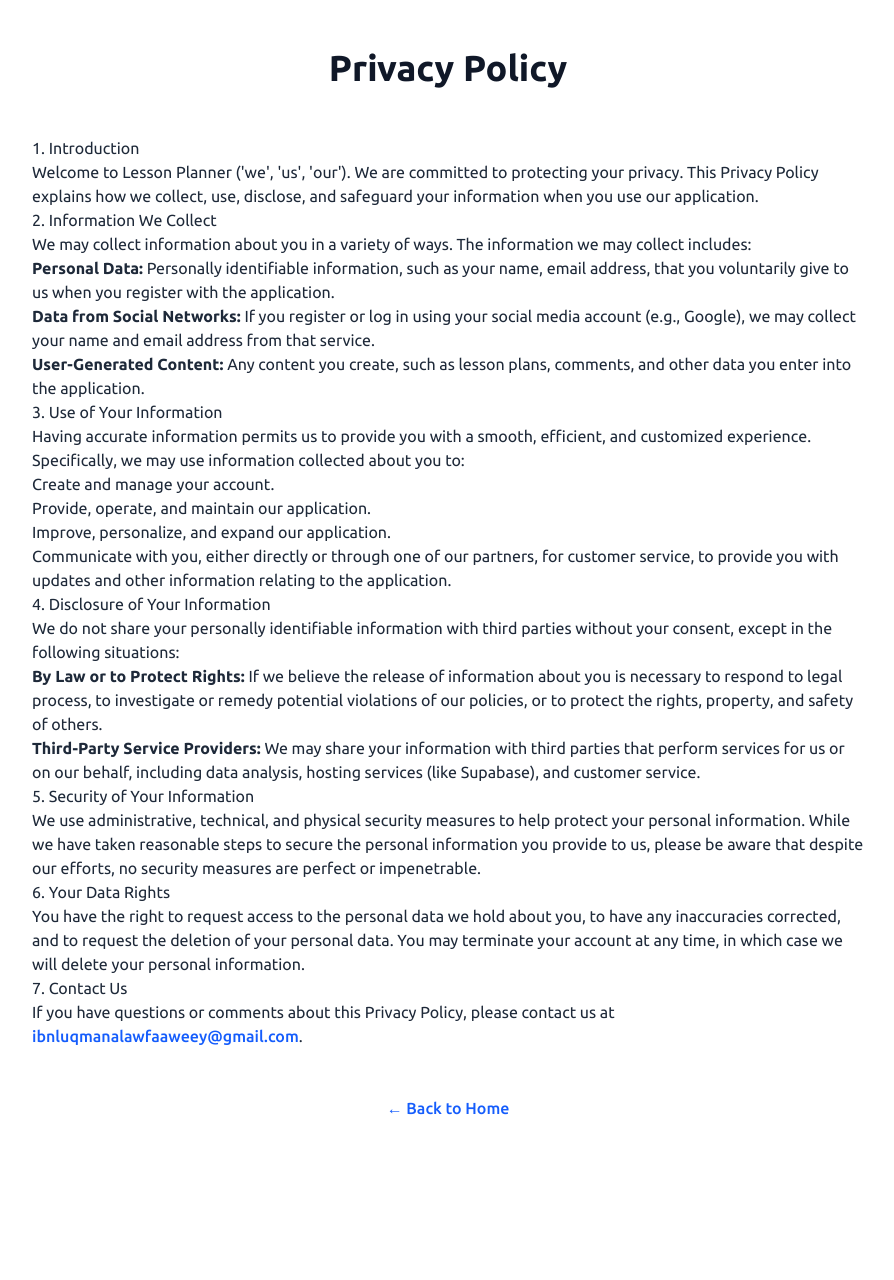
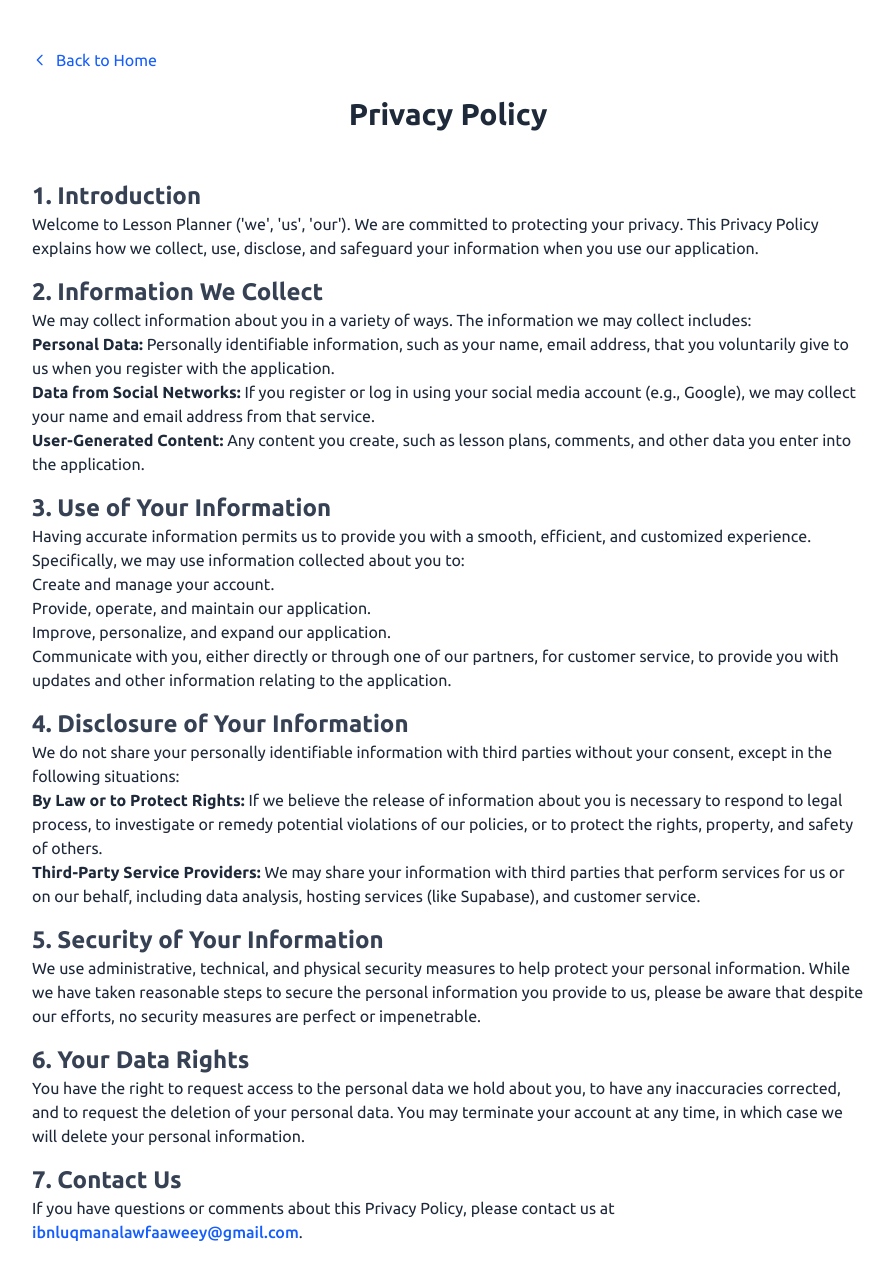
Before and after one commit to atomic-ustadh/my-lesson-plan-app, a React (Vite) app: page /privacy-policy in a window 1280 px wide. Shown: the top 1280 px of the page, without its empty margins (192-1086 px from the left). Before the commit the page ends 1168 px from the top, so only its background shows below. Built offline with nearby package versions, Linux system fonts and the light colour scheme; no server answers; a web font is replaced by a local one.

Commit message:
About & Privacy Policy

```diff
--- a/src/components/AboutPage.jsx
+++ b/src/components/AboutPage.jsx
@@ -61,7 +61,7 @@
                 </div>
 
                 {/* Back to Home Link */}
-                <div className="text-center mt-20">
+                <div className="text-center mt-5">
                     <Link to="/" className="text-emerald-600 hover:text-emerald-800 font-medium">
                         &larr; {t("btnBackHome")}
                     </Link>
--- a/src/components/PrivacyPolicy.jsx
+++ b/src/components/PrivacyPolicy.jsx
@@ -1,27 +1,38 @@
 import { Link } from 'react-router-dom';
 import { useLanguage } from '../context/LanguageContext';
+import { useNavigate } from 'react-router-dom';
 
 export default function PrivacyPolicy() {
     const { t, language } = useLanguage();
     const isRtl = language === 'ar';
+    const navigate = useNavigate();
 
     return (
         <div className={`max-w-4xl mx-auto py-12 px-4 sm:px-6 lg:px-8 text-gray-800 ${isRtl ? 'text-right' : 'text-left'}`}>
+            <button
+                onClick={() => navigate('/')}
+                className="mb-6 text-blue-600 hover:text-blue-800 flex items-center"
+            >
+                <svg className="w-4 h-4 mr-2" fill="none" stroke="currentColor" viewBox="0 0 24 24" xmlns="http://www.w3.org/2000/svg">
+                    <path strokeLinecap="round" strokeLinejoin="round" strokeWidth="2" d="M15 19l-7-7 7-7"></path>
+                </svg>
+                {t("btnBackHome")}
+            </button>
             <div className="prose prose-lg">
                 <div className="text-center mb-12">
-                    <h1 className="text-4xl font-bold text-gray-900">{t("privacyPolicyTitle")}</h1>
+                    <h1 className="text-3xl font-bold text-gray-800 mb-6">{t("privacyPolicyTitle")}</h1>
                 </div>
 
-                <h2>{t("privacySection1Title")}</h2>
-                <p>
+                <h2 className="text-2xl font-semibold text-gray-700">{t("privacySection1Title")}</h2>
+                <p className="mb-4">
                     {t("privacySection1Content")}
                 </p>
 
-                <h2>{t("privacySection2Title")}</h2>
+                <h2 className="text-2xl font-semibold text-gray-700">{t("privacySection2Title")}</h2>
                 <p>
                     {t("privacySection2Content")}
                 </p>
-                <ul>
+                <ul className="mb-4">
                     <li>
                         <strong>{t("privacySection2ListItem1Strong")}</strong> {t("privacySection2ListItem1")}
                     </li>
@@ -33,22 +44,22 @@
                     </li>
                 </ul>
 
-                <h2>{t("privacySection3Title")}</h2>
+                <h2 className="text-2xl font-semibold text-gray-700">{t("privacySection3Title")}</h2>
                 <p>
                     {t("privacySection3Content")}
                 </p>
-                <ul>
+                <ul className="mb-4">
                     <li>{t("privacySection3ListItem1")}</li>
                     <li>{t("privacySection3ListItem2")}</li>
                     <li>{t("privacySection3ListItem3")}</li>
                     <li>{t("privacySection3ListItem4")}</li>
                 </ul>
 
-                <h2>{t("privacySection4Title")}</h2>
+                <h2 className="text-2xl font-semibold text-gray-700">{t("privacySection4Title")}</h2>
                 <p>
                     {t("privacySection4Content")}
                 </p>
-                <ul>
+                <ul className="mb-4">
                     <li>
                         <strong>{t("privacySection4ListItem1Strong")}</strong> {t("privacySection4ListItem1")}
                     </li>
@@ -57,26 +68,20 @@
                     </li>
                 </ul>
 
-                <h2>{t("privacySection5Title")}</h2>
-                <p>
+                <h2 className="text-2xl font-semibold text-gray-700">{t("privacySection5Title")}</h2>
+                <p className="mb-4">
                     {t("privacySection5Content")}
                 </p>
 
-                <h2>{t("privacySection6Title")}</h2>
-                <p>
+                <h2 className="text-2xl font-semibold text-gray-700">{t("privacySection6Title")}</h2>
+                <p className="mb-4">
                     {t("privacySection6Content")}
                 </p>
 
-                <h2>{t("privacySection7Title")}</h2>
-                <p>
+                <h2 className="text-2xl font-semibold text-gray-700">{t("privacySection7Title")}</h2>
+                <p className="mb-4">
                     {t("privacySection7Content")} <a href="mailto:ibnluqmanalawfaaweey@gmail.com" className='text-blue-600 hover:text-blue-800 font-medium'>ibnluqmanalawfaaweey@gmail.com</a>.
                 </p>
-
-                <div className="text-center mt-12">
-                    <Link to="/" className="text-blue-600 hover:text-blue-800 font-medium">
-                        &larr; {t("btnBackHome")}
-                    </Link>
-                </div>
             </div>
         </div>
     );
```
